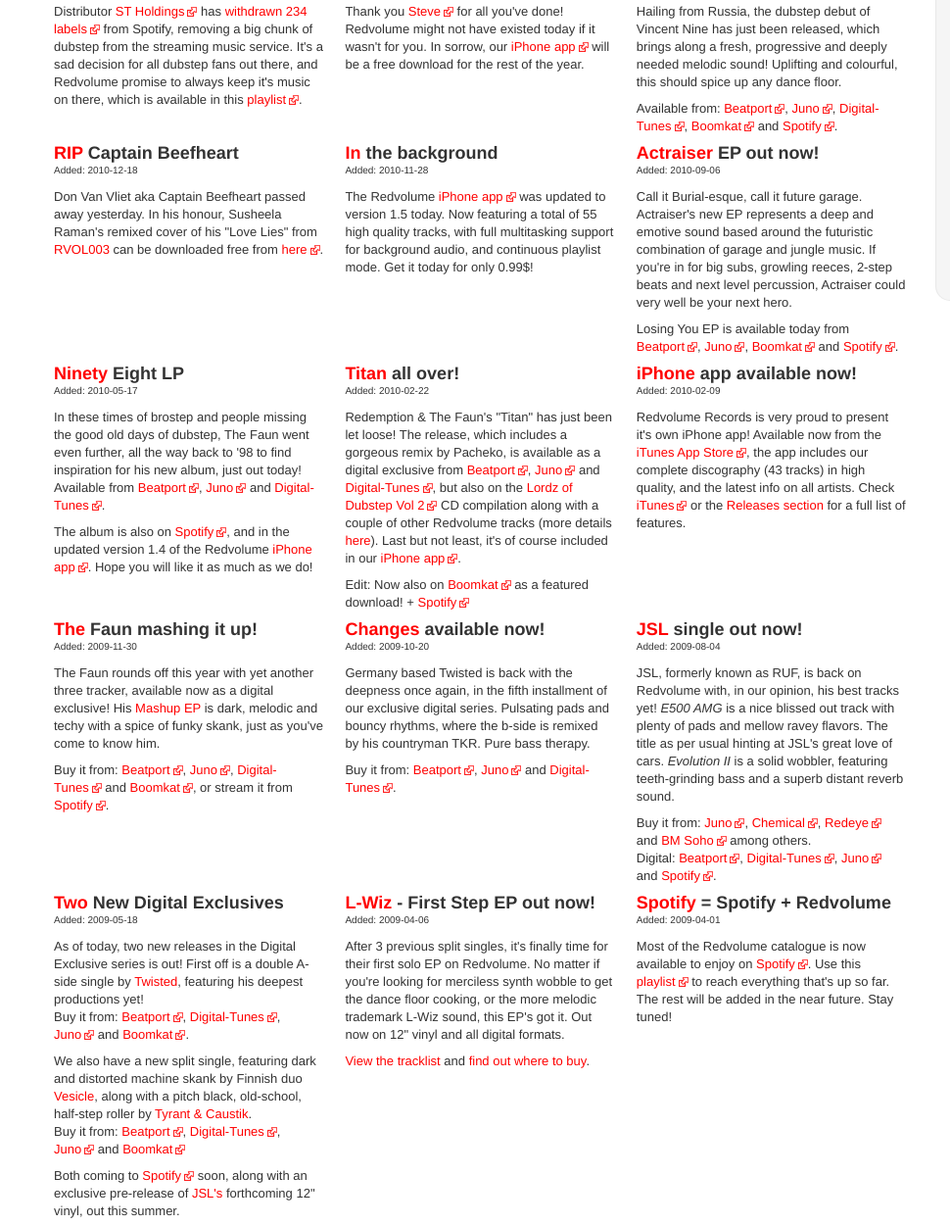
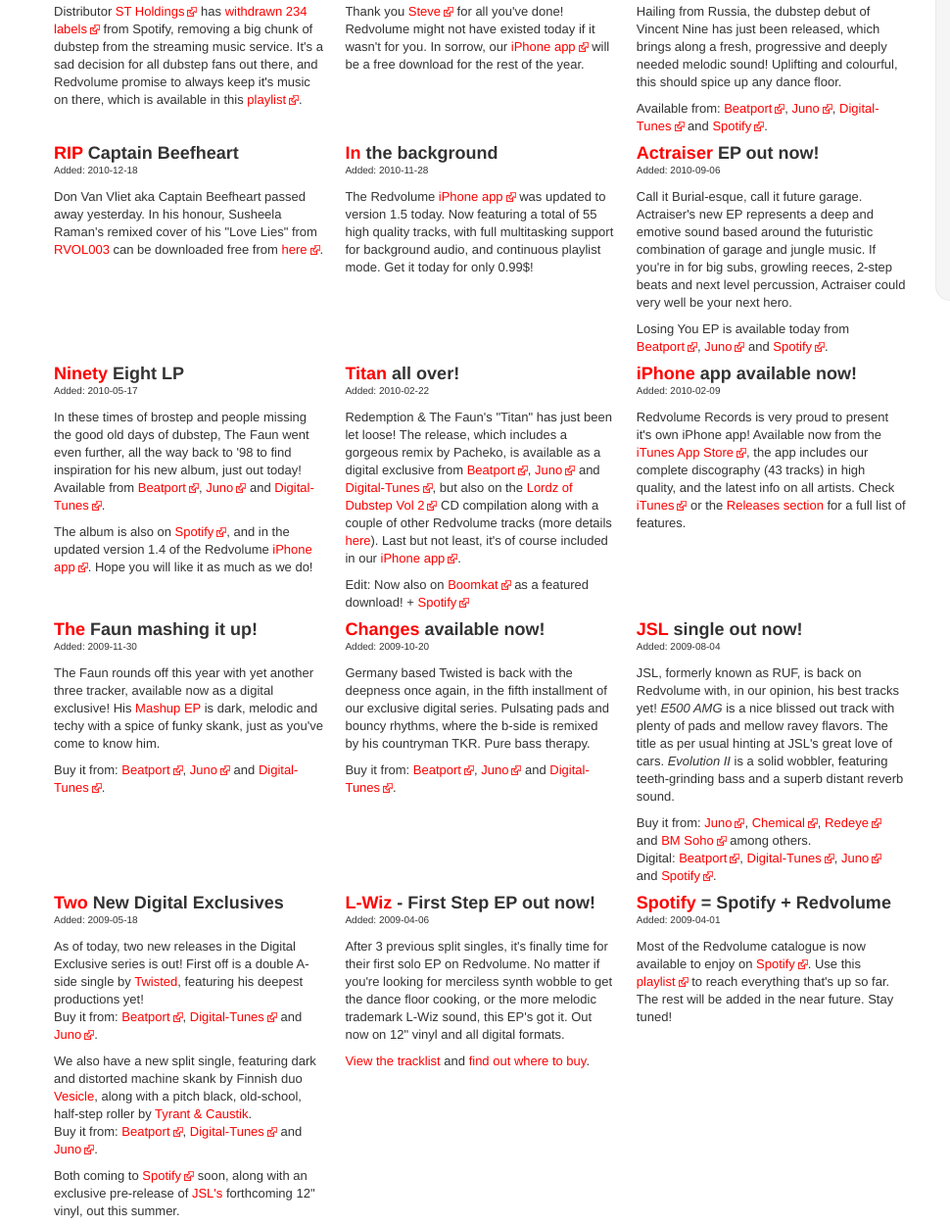
Before and after one commit to dermike/redvolume, a plain HTML site: page allnews.html in a window 1280 px wide. Shown: the part 384-1634 px from the top of the page at 98% size, 0-970 px from the left. Drawn offline with Linux system fonts and the light colour scheme.

Commit message:
Removed Boomkat links from news

```diff
--- a/allnews.html
+++ b/allnews.html
@@ -98,7 +98,7 @@
                 <h3><span class="red">Open</span> the cosmic casket</h3>
                 <p class="datum">Added: 2011-03-08</p>
                 <p>Hailing from Russia, the dubstep debut of Vincent Nine has just been released, which brings along a fresh, progressive and deeply needed melodic sound! Uplifting and colourful, this should spice up any dance floor.</p>
-                <p>Available from: <a class="ext" href="http://www.beatport.com/release/cosmic-casket/335688">Beatport</a>, <a class="ext" href="http://www.juno.co.uk/ppps/products/1700176-02.htm">Juno</a>, <a class="ext" href="http://www.digital-tunes.net/releases/cosmic_casket">Digital-Tunes</a>, <a class="ext" href="http://boomkat.com/downloads/384436-vincent-nine-cosmic-casket">Boomkat</a> and <a class="ext" href="http://open.spotify.com/album/56zWH2ICiuELhrq3fnk9uo">Spotify</a>.</p>
+                <p>Available from: <a class="ext" href="http://www.beatport.com/release/cosmic-casket/335688">Beatport</a>, <a class="ext" href="http://www.juno.co.uk/ppps/products/1700176-02.htm">Juno</a>, <a class="ext" href="http://www.digital-tunes.net/releases/cosmic_casket">Digital-Tunes</a> and <a class="ext" href="http://open.spotify.com/album/56zWH2ICiuELhrq3fnk9uo">Spotify</a>.</p>
               </div>
             </div><!-- row-fluid -->
 
@@ -117,7 +117,7 @@
                 <h3><span class="red">Actraiser</span> EP out now!</h3>
                 <p class="datum">Added: 2010-09-06</p>
                 <p>Call it Burial-esque, call it future garage. Actraiser's new EP represents a deep and emotive sound based around the futuristic combination of garage and jungle music. If you're in for big subs, growling reeces, 2-step beats and next level percussion, Actraiser could very well be your next hero.</p>
-                <p>Losing You EP is available today from <a class="ext" href="http://www.beatport.com/release/losing-you-ep/274967">Beatport</a>, <a class="ext" href="http://www.junodownload.com/products/losing-you-ep/1623206-02/">Juno</a>, <a class="ext" href="http://boomkat.com/downloads/332724-actraiser-losing-you-ep">Boomkat</a> and <a class="ext" href="http://open.spotify.com/album/1vACEY9ayJOIhdfDBASnCk">Spotify</a>.</p>
+                <p>Losing You EP is available today from <a class="ext" href="http://www.beatport.com/release/losing-you-ep/274967">Beatport</a>, <a class="ext" href="http://www.junodownload.com/products/losing-you-ep/1623206-02/">Juno</a> and <a class="ext" href="http://open.spotify.com/album/1vACEY9ayJOIhdfDBASnCk">Spotify</a>.</p>
               </div>
             </div><!-- row-fluid -->
 
@@ -146,7 +146,7 @@
                 <h3><span class="red">The</span> Faun mashing it up!</h3>
                 <p class="datum">Added: 2009-11-30</p>
                 <p>The Faun rounds off this year with yet another three tracker, available now as a digital exclusive! His <a href="releases.html#rvoldl6">Mashup EP</a> is dark, melodic and techy with a spice of funky skank, just as you've come to know him.</p>
-                <p>Buy it from: <a class="ext" href="http://www.beatport.com/release/mashup-ep/205829">Beatport</a>, <a class="ext" href="http://www.junodownload.com/products/1495216-02.htm">Juno</a>, <a class="ext" href="http://www.digital-tunes.net/releases/mashup_ep">Digital-Tunes</a> and <a class="ext" href="http://www.boomkat.com/item.cfm?id=245195">Boomkat</a>, or stream it from <a class="ext" href="spotify:album:3ZMSkAeLhaDJuY1y4jgE5S">Spotify</a>.</p>
+                <p>Buy it from: <a class="ext" href="http://www.beatport.com/release/mashup-ep/205829">Beatport</a>, <a class="ext" href="http://www.junodownload.com/products/1495216-02.htm">Juno</a> and <a class="ext" href="http://www.digital-tunes.net/releases/mashup_ep">Digital-Tunes</a>.</p>
               </div>
               <div class="span4">
                 <h3><span class="red">Changes</span> available now!</h3>
@@ -168,9 +168,9 @@
                 <h3><span class="red">Two</span> New Digital Exclusives</h3>
                 <p class="datum">Added: 2009-05-18</p>
                 <p>As of today, two new releases in the Digital Exclusive series is out! First off is a double A-side single by <a href="releases.html#rvoldl3">Twisted</a>, featuring his deepest productions yet!<br/>
-                  Buy it from: <a class="ext" href="http://www.beatport.com/release/just-look-draw-deep/171670">Beatport</a>, <a class="ext" href="http://www.digital-tunes.net/releases/just_look___draw_deep">Digital-Tunes</a>, <a class="ext" href="http://www.juno.co.uk/products/1423291-02.htm">Juno</a> and <a class="ext" href="http://www.boomkat.com/item.cfm?id=183960">Boomkat</a>.</p>
+                  Buy it from: <a class="ext" href="http://www.beatport.com/release/just-look-draw-deep/171670">Beatport</a>, <a class="ext" href="http://www.digital-tunes.net/releases/just_look___draw_deep">Digital-Tunes</a> and <a class="ext" href="http://www.juno.co.uk/products/1423291-02.htm">Juno</a>.</p>
                   <p>We also have a new split single, featuring dark and distorted machine skank by Finnish duo <a href="releases.html#rvoldl4">Vesicle</a>, along with a pitch black, old-school, half-step roller by <a href="releases.html#rvoldl4">Tyrant &amp; Caustik</a>.<br/>
-                  Buy it from: <a class="ext" href="http://www.beatport.com/release/8-bit-lover-bloodclart/171668">Beatport</a>, <a class="ext" href="http://www.digital-tunes.net/releases/8_bit_lover___bloodclart">Digital-Tunes</a>, <a class="ext" href="http://www.juno.co.uk/products/1423294-02.htm">Juno</a> and <a class="ext" href="http://www.boomkat.com/item.cfm?id=183964">Boomkat</a></p>
+                  Buy it from: <a class="ext" href="http://www.beatport.com/release/8-bit-lover-bloodclart/171668">Beatport</a>, <a class="ext" href="http://www.digital-tunes.net/releases/8_bit_lover___bloodclart">Digital-Tunes</a> and <a class="ext" href="http://www.juno.co.uk/products/1423294-02.htm">Juno</a>.</p>
                   <p>Both coming to <a class="ext" href="http://www.spotify.com/">Spotify</a> soon, along with an exclusive pre-release of <a href="releases.html#rvol009">JSL's</a> forthcoming 12" vinyl, out this summer.</p>
               </div>
               <div class="span4">
```
Also changed, not shown: index.html (+1 -1 lines).
